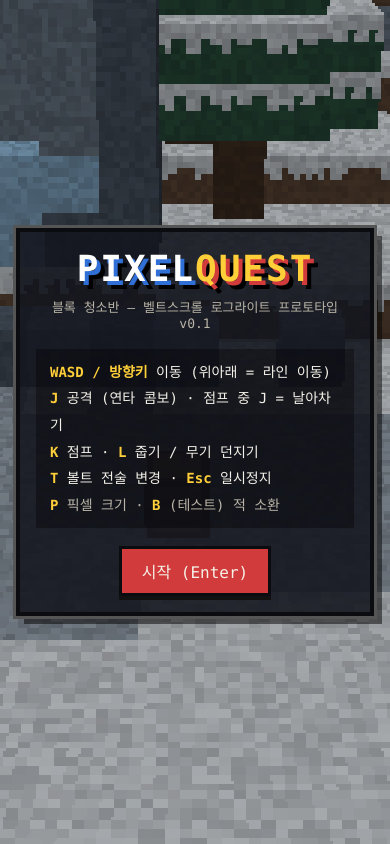
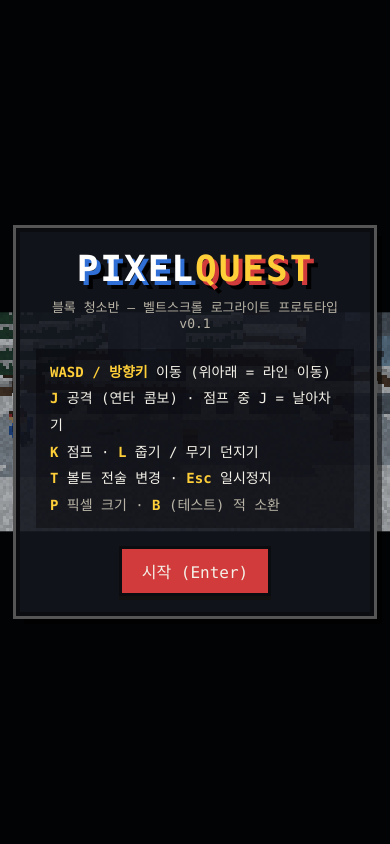
Before and after one commit to ojiking/PixelQuest, a Flask app: page /static/game/index.html in a window 390 px wide. Run offline with Flask 3, Linux system fonts and the light colour scheme.

Commit message:
Stop enemies attacking from off screen; lock view to 16:9
- Ranged throws, charges and boss ranged attacks start only on screen
- Kiting/charging/waiting positions are clamped inside the view
- Throwers keep different preferred distances so they do not stack
- Game area is letterboxed to 16:9 so visible width is consistent

Co-Authored-By: Claude Opus 5.5 <noreply@anthropic.com>
Claude-Session: https://claude.ai/code/session_01Sf2JdC9xg4sUxa4bxEousS

```diff
--- a/static/game/index.html
+++ b/static/game/index.html
@@ -7,7 +7,8 @@
   <link rel="stylesheet" href="style.css">
 </head>
 <body>
-  <canvas id="view"></canvas>
+  <div id="stage">
+<canvas id="view"></canvas>
   <div id="texts"></div>
 
   <div id="hud" class="hidden">
@@ -32,6 +33,7 @@
     <div id="combo" class="hidden"></div>
   </div>
   <div id="banner" class="hidden"></div>
+</div>
 
   <div id="screen" class="overlay"></div>
   <script type="module" src="js/main.js"></script>
--- a/static/game/js/enemy.js
+++ b/static/game/js/enemy.js
@@ -56,6 +56,18 @@ export class Enemy extends Actor {
 
   face(t) { this.facing = t.x > this.x ? 1 : -1; }
 
+  // 화면 안에 margin만큼 들어와 있는가
+  onScreen(margin = 0.8) {
+    const g = this.game;
+    return Math.abs(this.x - g.camX) < g.viewHalf - margin;
+  }
+
+  // 목표 x를 화면 안쪽으로 제한 (화면 밖에서 맴돌며 공격하지 않도록)
+  inScreen(tx, margin = 1.0) {
+    const g = this.game;
+    return clamp(tx, g.camX - g.viewHalf + margin, g.camX + g.viewHalf - margin);
+  }
+
   // 팔/다리가 없으면 쓸 수 있는 공격으로 대체
   doAttack(key) {
     const d = ATTACKS[key];
@@ -71,7 +83,7 @@ export class Enemy extends Actor {
     const tok = g.requestToken(this, t);
     const want = tok ? 0.85 * this.scale + 0.2 : this.wait;
     const tz = tok ? t.z : clamp(t.z + this.slot * 1.6, LANE.zMin, LANE.zMax);
-    this.moveToward(t.x + side * want, tz, this.def.speed * (tok ? 1 : 0.65));
+    this.moveToward(tok ? t.x + side * want : this.inScreen(t.x + side * want, 0.6), tz, this.def.speed * (tok ? 1 : 0.65));
     this.face(t);
     const dx = Math.abs(t.x - this.x), dz = Math.abs(t.z - this.z);
     if (tok && dx < 1.25 * this.scale + 0.15 && dz < 0.38 && this.cool <= 0) {
@@ -85,12 +97,12 @@ export class Enemy extends Actor {
   kiter(dt, t) {
     const side = this.x < t.x ? -1 : 1;
     const dx = Math.abs(t.x - this.x), dz = Math.abs(t.z - this.z);
-    let tx = t.x + side * 5.2;
+    let tx = t.x + side * (4.2 + (this.slot + 1) * 0.9); // 개체마다 선호 거리가 달라 한 줄로 뭉치지 않음
     let sp = this.def.speed;
     if (dx < 2.2) { tx = this.x + side * 3; sp *= 1.3; }
-    this.moveToward(tx, t.z, sp);
+    this.moveToward(this.inScreen(tx, 1.2), t.z, sp);
     this.face(t);
-    if (dz < 0.45 && dx > 2 && dx < 8 && this.cool <= 0) {
+    if (dz < 0.45 && dx > 1.6 && dx < 8 && this.cool <= 0 && this.onScreen(1.0)) {
       this.doAttack('eThrow');
       this.cool = rand(1.8, 2.8);
     }
@@ -99,9 +111,9 @@ export class Enemy extends Actor {
   charger(dt, t) {
     const side = this.x < t.x ? -1 : 1;
     const dx = Math.abs(t.x - this.x), dz = Math.abs(t.z - this.z);
-    this.moveToward(t.x + side * 5, t.z, this.def.speed);
+    this.moveToward(this.inScreen(t.x + side * 5, 1.2), t.z, this.def.speed);
     this.face(t);
-    if (dz < 0.4 && dx > 2.2 && dx < 8.5 && this.cool <= 0) {
+    if (dz < 0.4 && dx > 2.2 && dx < 8.5 && this.cool <= 0 && this.onScreen(1.0)) {
       this.doAttack('eCharge');
       this.cool = rand(2.5, 3.5);
     }
@@ -128,7 +140,7 @@ export class Enemy extends Actor {
     const cd = this.phase2 ? 0.75 : 1;
     if (dz < 0.5 && dx < 1.9 * this.scale && this.cool <= 0) {
       this.doAttack('eSlam'); this.cool = rand(1.2, 2.0) * cd;
-    } else if (dz < 0.45 && dx > 3 && this.cool <= 0) {
+    } else if (dz < 0.45 && dx > 3 && this.cool <= 0 && this.onScreen(1.0)) {
       this.doAttack(Math.random() < 0.6 ? 'eCharge' : 'eThrow'); this.cool = rand(1.4, 2.2) * cd;
     } else {
       this.moveToward(t.x + side * 1.7 * this.scale, t.z, this.def.speed);
--- a/static/game/js/fx.js
+++ b/static/game/js/fx.js
@@ -110,7 +110,7 @@ export class Texts {
   }
   clear() { this.list.forEach(t => t.el.remove()); this.list = []; }
   update(dt, vp) {
-    const W = window.innerWidth, H = window.innerHeight;
+    const W = this.root.clientWidth || window.innerWidth, H = this.root.clientHeight || window.innerHeight;
     for (let i = this.list.length - 1; i >= 0; i--) {
       const t = this.list[i];
       t.t += dt;
--- a/static/game/js/gl.js
+++ b/static/game/js/gl.js
@@ -168,8 +168,9 @@ export class Renderer {
   }
 
   resize() {
-    const w = Math.max(1, Math.floor(window.innerWidth / this.pixelScale));
-    const h = Math.max(1, Math.floor(window.innerHeight / this.pixelScale));
+    // 캔버스는 CSS로 16:9 고정된 #stage를 채움
+    const w = Math.max(1, Math.floor((this.canvas.clientWidth || window.innerWidth) / this.pixelScale));
+    const h = Math.max(1, Math.floor((this.canvas.clientHeight || window.innerHeight) / this.pixelScale));
     if (this.canvas.width !== w || this.canvas.height !== h) {
       this.canvas.width = w;
       this.canvas.height = h;
--- a/static/game/style.css
+++ b/static/game/style.css
@@ -10,14 +10,16 @@
   --font: "Galmuri11", "DungGeunMo", ui-monospace, "SFMono-Regular", Menlo, Consolas, "Malgun Gothic", monospace;
 }
 * { box-sizing: border-box; }
-html, body { margin: 0; height: 100%; overflow: hidden; background: #111; color: var(--ink); font-family: var(--font); }
-#view { position: fixed; inset: 0; width: 100vw; height: 100vh; image-rendering: pixelated; image-rendering: crisp-edges; display: block; }
+html, body { margin: 0; height: 100%; overflow: hidden; background: #000; color: var(--ink); font-family: var(--font); }
+/* 16:9 고정 게임 화면 (남는 부분은 검은 띠) */
+#stage { position: fixed; left: 50%; top: 50%; transform: translate(-50%, -50%); width: min(100vw, calc(100vh * 16 / 9)); height: min(100vh, calc(100vw * 9 / 16)); overflow: hidden; background: #000; container-type: size; }
+#view { position: absolute; inset: 0; width: 100%; height: 100%; image-rendering: pixelated; image-rendering: crisp-edges; display: block; }
 .hidden { display: none !important; }
 b { color: var(--accent); }
 .dim { color: var(--dim); }
 
 /* ---------- 떠오르는 텍스트 ---------- */
-#texts { position: fixed; inset: 0; pointer-events: none; overflow: hidden; }
+#texts { position: absolute; inset: 0; pointer-events: none; overflow: hidden; }
 .ftext { position: absolute; left: 0; top: 0; font-weight: 700; font-size: 18px; color: #fff; text-shadow: 2px 2px 0 #000, -1px -1px 0 #000; white-space: nowrap; }
 .ftext.hurt { color: #ff6b5a; }
 .ftext.crit { color: var(--accent); font-size: 22px; }
@@ -29,7 +31,7 @@ b { color: var(--accent); }
 .ftext.say { color: #ffd9b0; font-size: 14px; background: rgba(0,0,0,.55); padding: 2px 6px; text-shadow: none; }
 
 /* ---------- HUD ---------- */
-#hud { position: fixed; inset: 0; pointer-events: none; }
+#hud { position: absolute; inset: 0; pointer-events: none; }
 .bars { position: absolute; left: 16px; top: 14px; width: min(340px, 60vw); }
 .unit { margin-bottom: 8px; }
 .label { font-size: 13px; margin-bottom: 3px; text-shadow: 2px 2px 0 #000; }
@@ -47,7 +49,7 @@ b { color: var(--accent); }
 #boss { position: absolute; left: 50%; bottom: 28px; transform: translateX(-50%); width: min(520px, 80vw); }
 #go { position: absolute; right: 28px; top: 42%; font-size: 40px; font-weight: 700; color: var(--accent); text-shadow: 4px 4px 0 #000; }
 #combo { position: absolute; right: 22px; top: 60px; font-size: 30px; font-weight: 700; color: #fff; text-shadow: 3px 3px 0 #d23b3b; }
-#banner { position: fixed; top: 26%; left: 50%; transform: translateX(-50%); font-size: clamp(20px, 4vw, 38px); font-weight: 700; padding: 10px 28px; background: rgba(0,0,0,.6); border-top: 4px solid var(--accent); border-bottom: 4px solid var(--accent); text-shadow: 3px 3px 0 #000; white-space: nowrap; pointer-events: none; }
+#banner { position: absolute; top: 26%; left: 50%; transform: translateX(-50%); font-size: clamp(20px, 4vw, 38px); font-weight: 700; padding: 10px 28px; background: rgba(0,0,0,.6); border-top: 4px solid var(--accent); border-bottom: 4px solid var(--accent); text-shadow: 3px 3px 0 #000; white-space: nowrap; pointer-events: none; }
 
 /* ---------- 메뉴 화면 ---------- */
 .overlay { position: fixed; inset: 0; display: flex; align-items: center; justify-content: center; padding: 16px; background: rgba(8, 10, 16, .35); }
```
